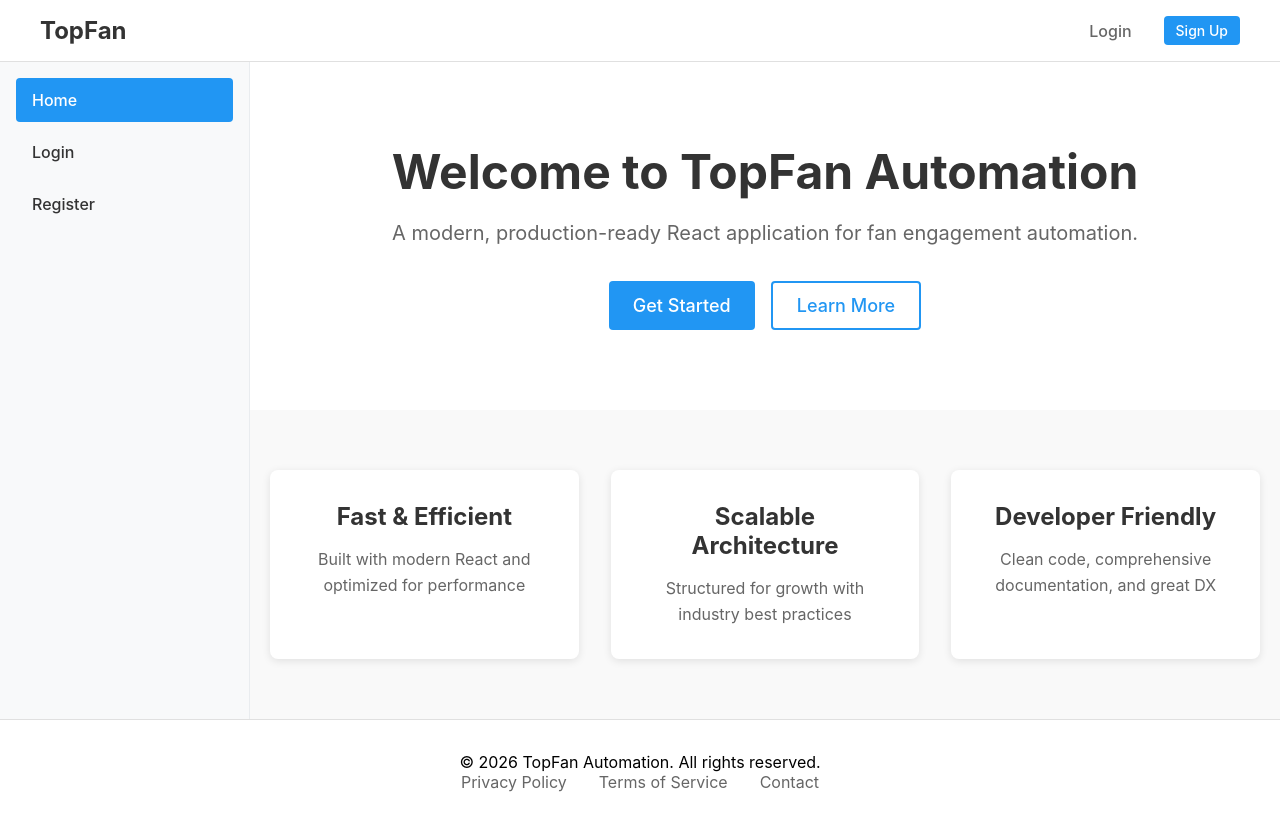
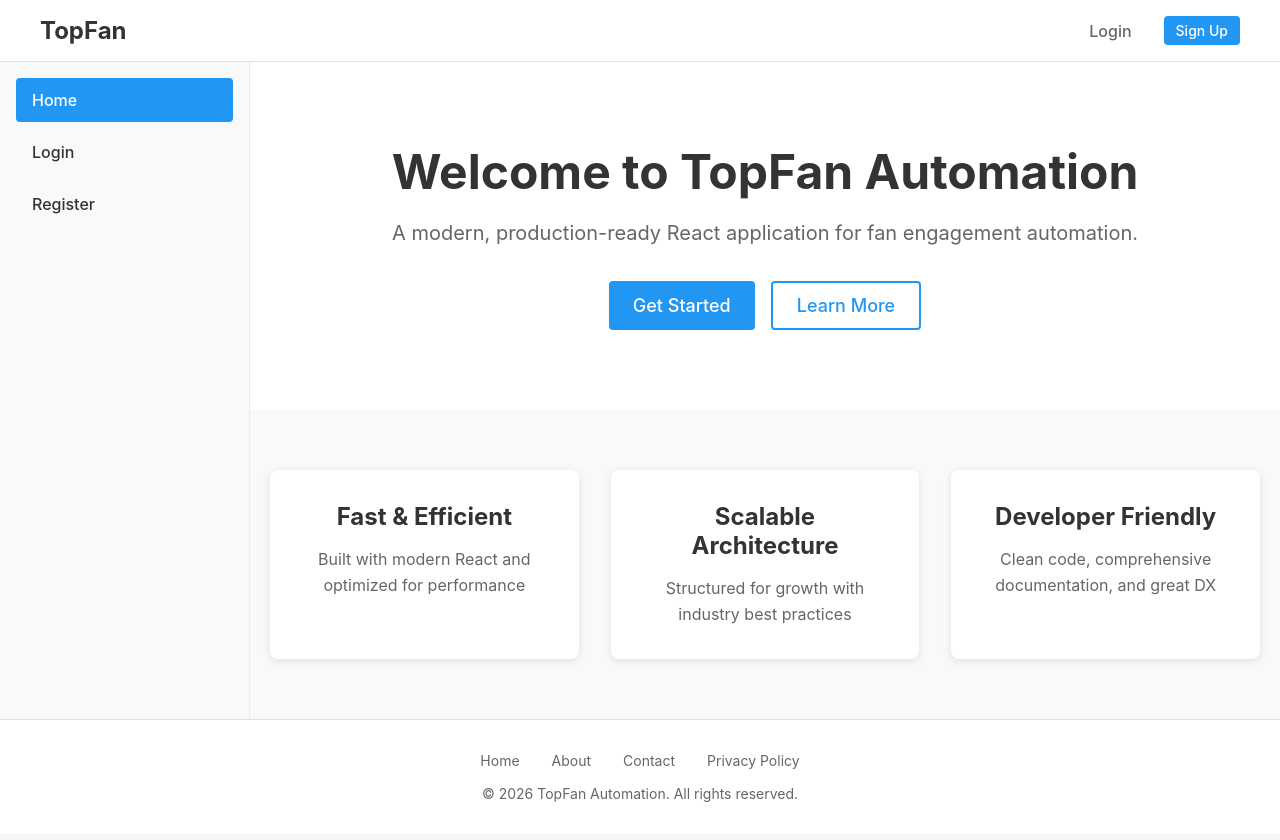
Before and after one commit to tusharsharma1028/TopFan-Automation, a React (Create React App) app: page / in a window 1280 px wide. Built offline with nearby package versions, Linux system fonts and the light colour scheme.

Commit message:
feat: add src/components/layout/Footer/Footer.js

```diff
--- a/src/components/layout/Footer/Footer.js
+++ b/src/components/layout/Footer/Footer.js
@@ -1,26 +1,27 @@
 import React from 'react';
+import { Link } from 'react-router-dom';
+import { ROUTES } from '../../../routes/RouteConfig';
 import styles from './Footer.module.css';
 
 const Footer = () => {
-  const currentYear = new Date().getFullYear();
-
   return (
     <footer className={styles.footer}>
-      <div className={styles.container}>
-        <p className={styles.copyright}>
-          © {currentYear} TopFan Automation. All rights reserved.
-        </p>
+      <div className={styles.content}>
         <div className={styles.links}>
-          <a href="#" className={styles.link}>
+          <Link to={ROUTES.HOME} className={styles.link}>
+            Home
+          </Link>
+          <Link to="/about" className={styles.link}>
+            About
+          </Link>
+          <Link to="/contact" className={styles.link}>
+            Contact
+          </Link>
+          <Link to="/privacy" className={styles.link}>
             Privacy Policy
-          </a>
-          <a href="#" className={styles.link}>
-            Terms of Service
-          </a>
-          <a href="#" className={styles.link}>
-            Contact
-          </a>
+          </Link>
         </div>
+        <p>&copy; {new Date().getFullYear()} TopFan Automation. All rights reserved.</p>
       </div>
     </footer>
   );
```
